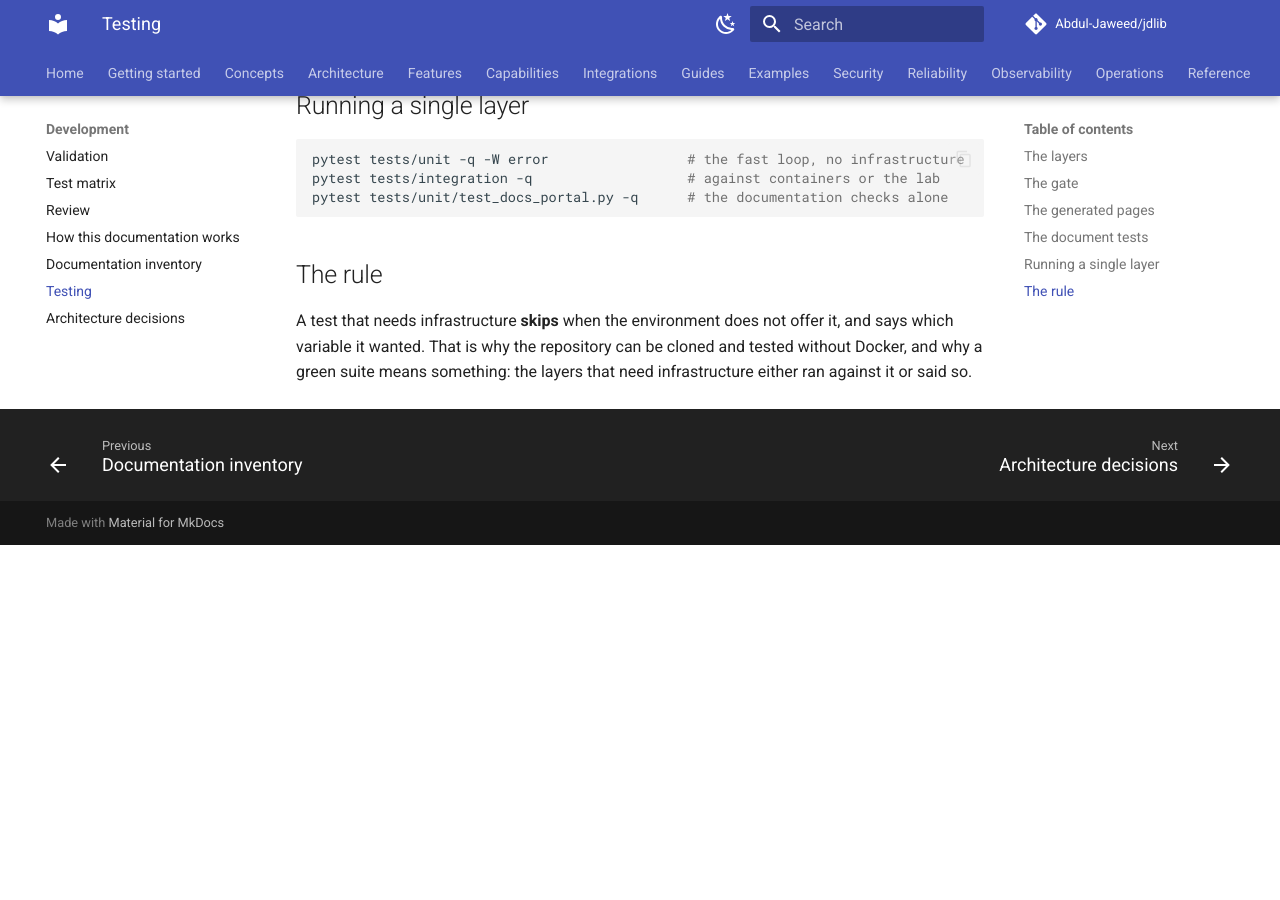
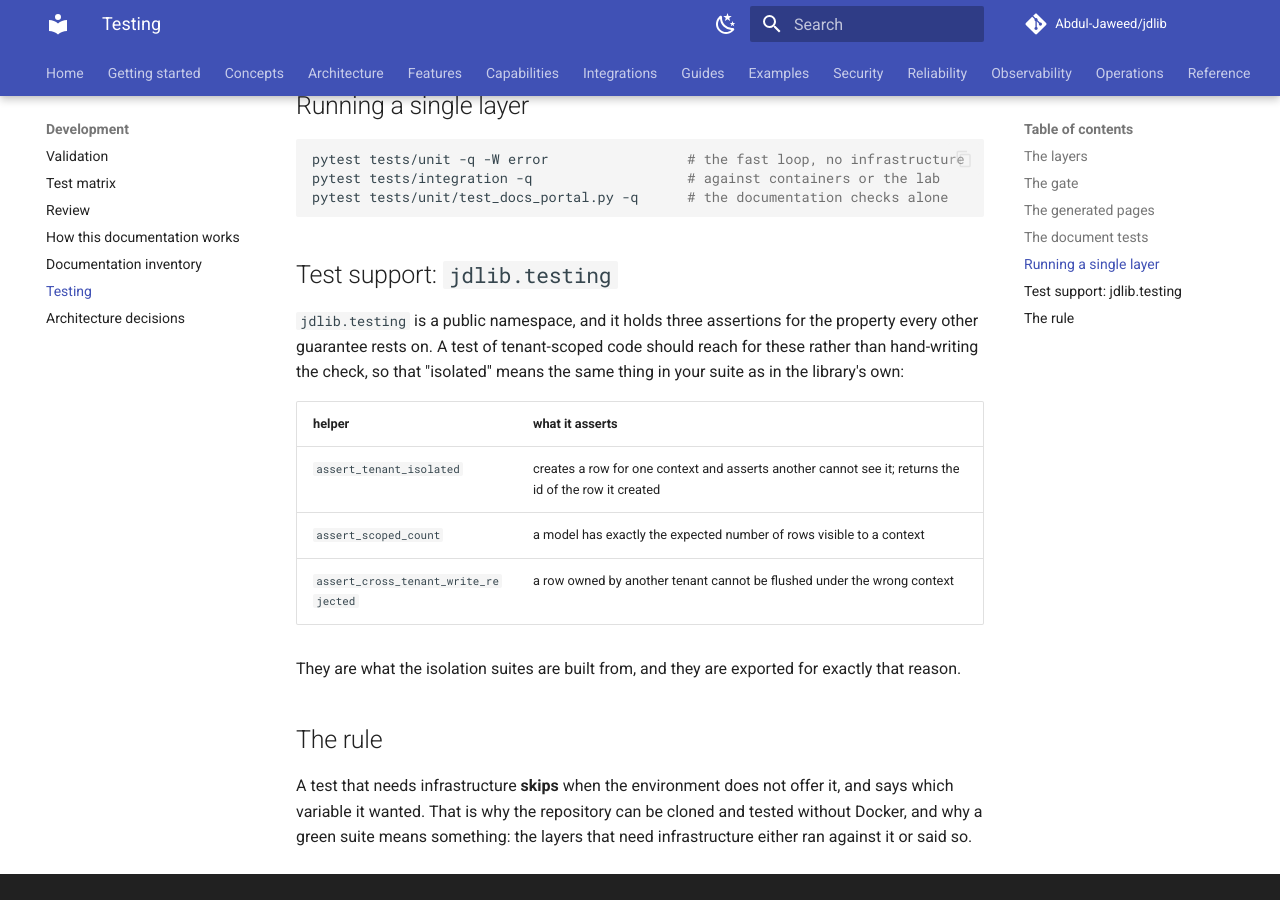
Before and after one commit to Abdul-Jaweed/jdlib, an MkDocs documentation site: the page built from docs/development/testing.md, in a window 1280 px wide and 900 px high, scrolled down 1710 px. Built offline with MkDocs 1.6.1 and Material for MkDocs 9.7.7, drawn with Linux system fonts in a browser that asks for light colours; comment, search, counter and statistics services are not loaded; before the commit the page ends 2255 px from its top, so only the background shows below that.

Commit message:
docs(inventory): the two namespaces documented by a section, not a page
jdlib.reliability and jdlib.testing are documented - by the portal's
reliability section and by the testing page - but not by a capability or
feature page, which is the only shape the inventory's classifier looked for.
Both read PARTIALLY DOCUMENTED while the page's own judgement table called
the same namespace DOCUMENTED.

PAGE_ALIASES now carries both, docs/development/testing.md documents
jdlib.testing's three isolation assertions, and the inventory reads: 24
namespaces DOCUMENTED, 0 PARTIALLY, 0 UNDOCUMENTED.

````diff
--- a/docs/development/testing.md
+++ b/docs/development/testing.md
@@ -55,6 +55,20 @@ pytest tests/integration -q                   # against containers or the lab
 pytest tests/unit/test_docs_portal.py -q      # the documentation checks alone
 ```
 
+## Test support: `jdlib.testing`
+
+`jdlib.testing` is a public namespace, and it holds three assertions for the property every other
+guarantee rests on. A test of tenant-scoped code should reach for these rather than hand-writing the
+check, so that "isolated" means the same thing in your suite as in the library's own:
+
+| helper | what it asserts |
+|---|---|
+| `assert_tenant_isolated` | creates a row for one context and asserts another cannot see it; returns the id of the row it created |
+| `assert_scoped_count` | a model has exactly the expected number of rows visible to a context |
+| `assert_cross_tenant_write_rejected` | a row owned by another tenant cannot be flushed under the wrong context |
+
+They are what the isolation suites are built from, and they are exported for exactly that reason.
+
 ## The rule
 
 A test that needs infrastructure **skips** when the environment does not offer it, and says which
````
Also changed, not shown: docs/development/documentation-inventory.md (+3 -3 lines), 1 other file.
